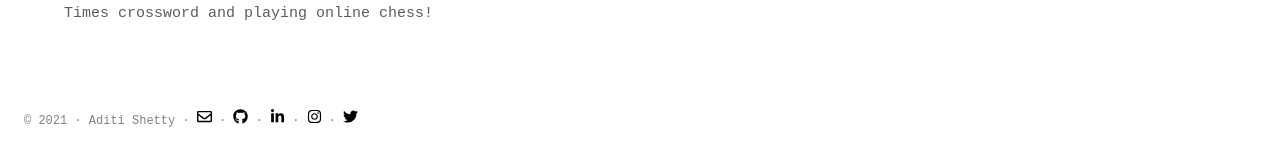
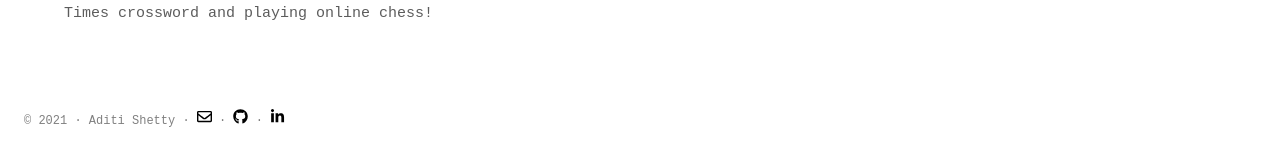
Before and after one commit to aditics/aditics.github.io, a Jekyll site: the page built from index.html, in a window 1280 px wide. Shown: the part 504-670 px from the top of the page. Built offline with Jekyll 4.4.1, drawn with Linux system fonts in a browser that asks for light colours; some web fonts are replaced.

Commit message:
Update footer.html

```diff
--- a/_includes/footer.html
+++ b/_includes/footer.html
@@ -5,9 +5,7 @@
     	{{ site.author.name }} &middot;
     	<a href="{{ site.author.email }}"><img src="../assets/icons/envelope-regular.svg" width="15px" height="15px"></img></a> &middot;
     	<a href="{{ site.author.github }}"><img src="../assets/icons/github-brands.svg" width="15px" height="15px"></img></a> &middot;
-    	<a href="{{ site.author.linkedin }}"><img src="../assets/icons/linkedin-in-brands.svg" width="15px" height="15px"></img></a> &middot;
-    	<a href="{{ site.author.instagram }}"><img src="../assets/icons/instagram-brands.svg" width="15px" height="15px"></img></a> &middot;
-    	<a href="{{ site.author.twitter }}"><img src="../assets/icons/twitter-brands.svg" width="15px" height="15px"></img></a>
+    	<a href="{{ site.author.linkedin }}"><img src="../assets/icons/linkedin-in-brands.svg" width="15px" height="15px"></img></a>
     	<!-- &lt;/&gt; Powered by <a href="https://jekyllrb.com/">Jekyll</a> and <a href="https://github.com/heiswayi/thinkspace">Thinkspace theme</a> -->
 
     </small>
```
